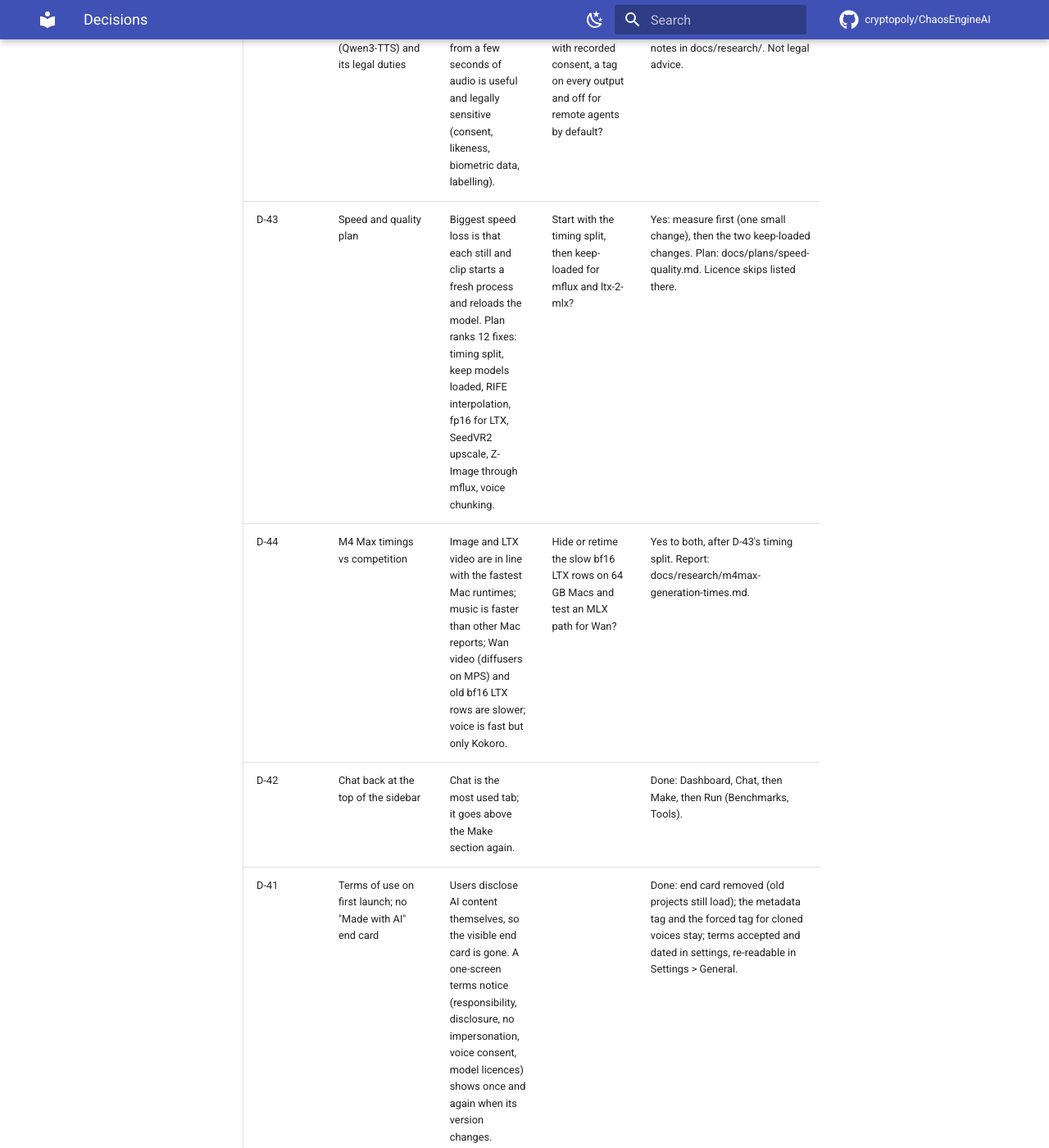
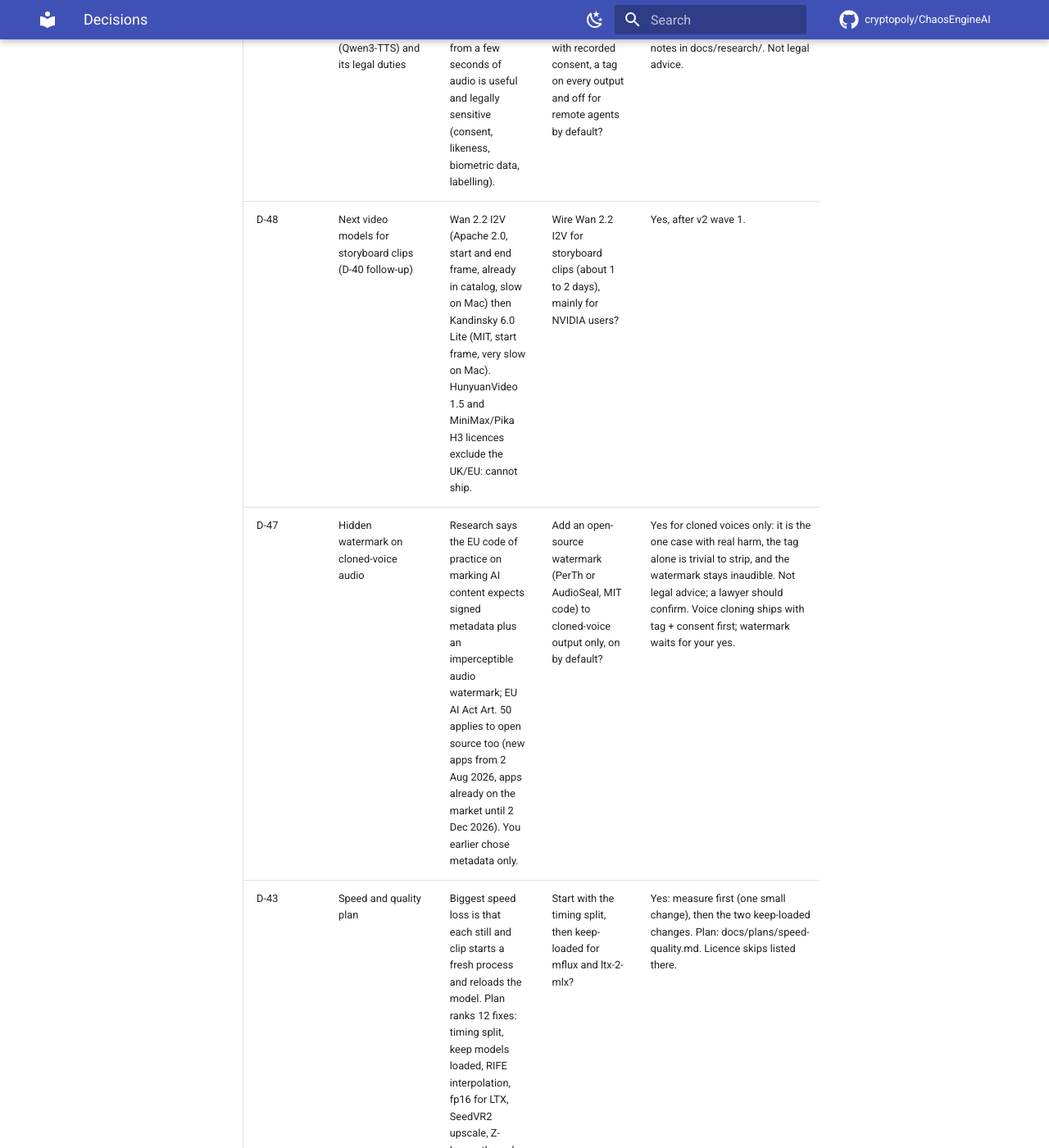
Before and after one commit to cryptopoly/ChaosEngineAI, an MkDocs documentation site: the page built from docs/hub/decisions.md, in a window 1280 px wide and 1400 px high, scrolled down 560 px. Shown: the whole window at 82% size. Built offline with MkDocs 1.6.1 and Material for MkDocs 9.7.7, drawn with Linux system fonts in a browser that asks for light colours; comment, search, counter and statistics services are not loaded.

Commit message:
docs(hub): D-47 watermark, D-48 video models

```diff
--- a/docs/hub/decisions.md
+++ b/docs/hub/decisions.md
@@ -12,6 +12,8 @@ One row per decision. Use the buttons above the table to show one status (banked
 |---|---|---|---|---|---|---|---|
 | D-46 | Plan the remaining work and build v2 (home studio and agent bridge) | Owner asked 2026-11-07 for a plan of what is left plus a v2 of the studio and the agent bridge, then implementation. | Plan first, then build the streams that are safe to run in parallel? | Yes: docs/plans/remaining-and-v2.md, owner tests Windows/remote after a solid build. | open | 2026-11-07 | [plan](https://github.com/cryptopoly/ChaosEngineAI/blob/plan/remaining-and-v2/docs/plans/remaining-and-v2.md) |
 | D-45 | Voice cloning (Qwen3-TTS) and its legal duties | Cloning a voice from a few seconds of audio is useful and legally sensitive (consent, likeness, biometric data, labelling). | Offer cloning with recorded consent, a tag on every output and off for remote agents by default? | Yes (D-28 already agreed); legal notes in docs/research/. Not legal advice. | open | 2026-11-07 | |
+| D-48 | Next video models for storyboard clips (D-40 follow-up) | Wan 2.2 I2V (Apache 2.0, start and end frame, already in catalog, slow on Mac) then Kandinsky 6.0 Lite (MIT, start frame, very slow on Mac). HunyuanVideo 1.5 and MiniMax/Pika H3 licences exclude the UK/EU: cannot ship. | Wire Wan 2.2 I2V for storyboard clips (about 1 to 2 days), mainly for NVIDIA users? | Yes, after v2 wave 1. | open | 2026-11-07 | [research](https://github.com/cryptopoly/ChaosEngineAI/blob/feat/home-studio/docs/research/new-video-models.md) |
+| D-47 | Hidden watermark on cloned-voice audio | Research says the EU code of practice on marking AI content expects signed metadata plus an imperceptible audio watermark; EU AI Act Art. 50 applies to open source too (new apps from 2 Aug 2026, apps already on the market until 2 Dec 2026). You earlier chose metadata only. | Add an open-source watermark (PerTh or AudioSeal, MIT code) to cloned-voice output only, on by default? | Yes for cloned voices only: it is the one case with real harm, the tag alone is trivial to strip, and the watermark stays inaudible. Not legal advice; a lawyer should confirm. Voice cloning ships with tag + consent first; watermark waits for your yes. | open | 2026-11-07 | [research](https://github.com/cryptopoly/ChaosEngineAI/blob/feat/home-studio/docs/research/voice-cloning.md) |
 | D-43 | Speed and quality plan | Biggest speed loss is that each still and clip starts a fresh process and reloads the model. Plan ranks 12 fixes: timing split, keep models loaded, RIFE interpolation, fp16 for LTX, SeedVR2 upscale, Z-Image through mflux, voice chunking. | Start with the timing split, then keep-loaded for mflux and ltx-2-mlx? | Yes: measure first (one small change), then the two keep-loaded changes. Plan: docs/plans/speed-quality.md. Licence skips listed there. | open | 2026-11-07 | [plan](https://github.com/cryptopoly/ChaosEngineAI/blob/feat/home-studio/docs/plans/speed-quality.md) |
 | D-44 | M4 Max timings vs competition | Image and LTX video are in line with the fastest Mac runtimes; music is faster than other Mac reports; Wan video (diffusers on MPS) and old bf16 LTX rows are slower; voice is fast but only Kokoro. | Hide or retime the slow bf16 LTX rows on 64 GB Macs and test an MLX path for Wan? | Yes to both, after D-43's timing split. Report: docs/research/m4max-generation-times.md. | open | 2026-11-07 | [report](https://github.com/cryptopoly/ChaosEngineAI/blob/feat/home-studio/docs/research/m4max-generation-times.md) |
 | D-42 | Chat back at the top of the sidebar | Chat is the most used tab; it goes above the Make section again. | | Done: Dashboard, Chat, then Make, then Run (Benchmarks, Tools). | decided | 2026-11-07 | |
```
